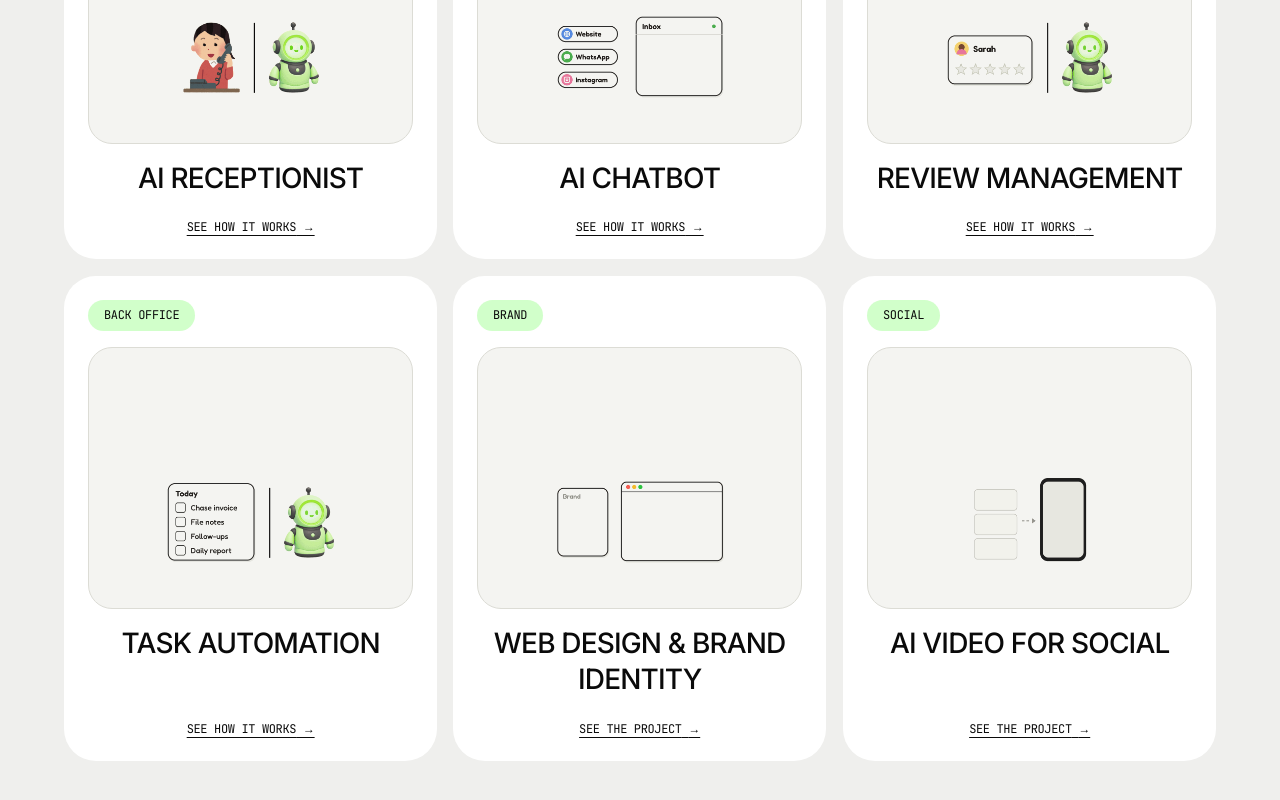
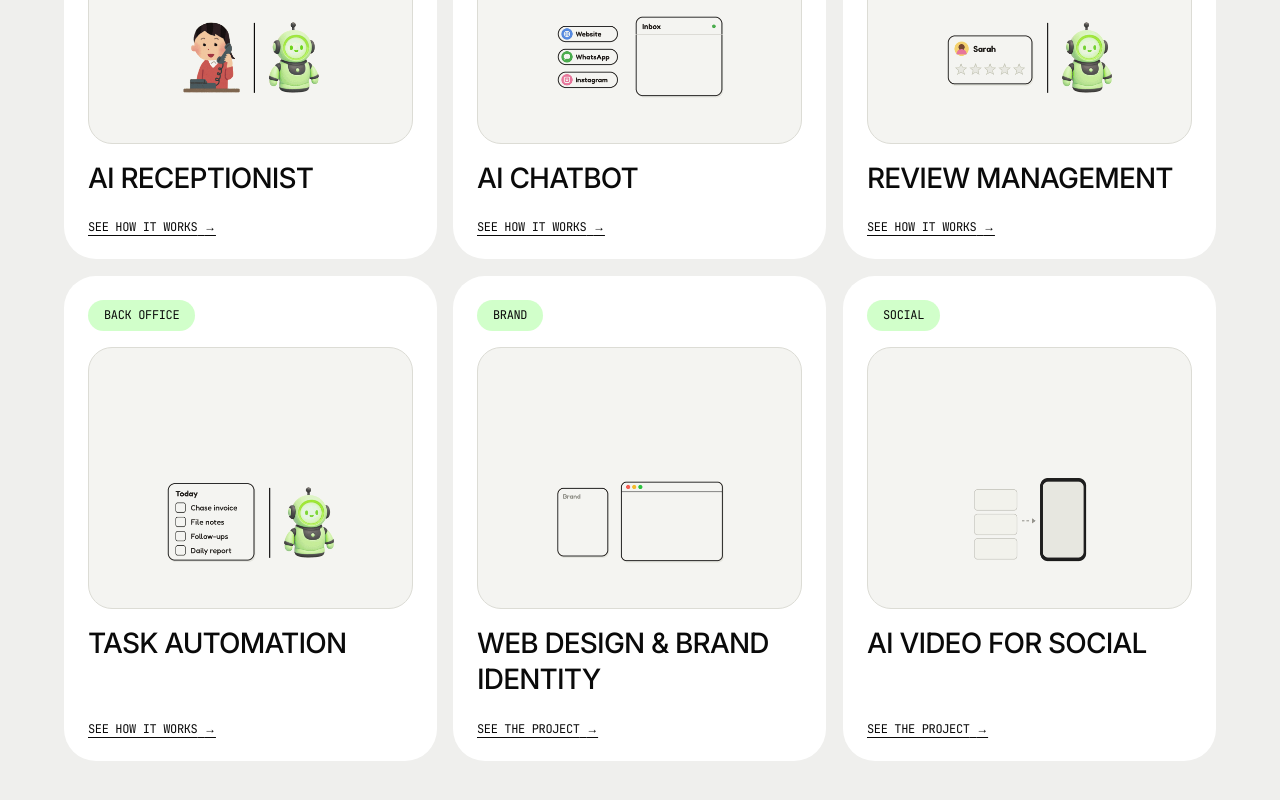
Before and after one commit to phasetask-eng/truephase-dashboard, a Next.js app: page / in a window 1280 px wide. Shown: the part 1340-2140 px from the top of the page. Built offline with nearby package versions, Linux system fonts and the light colour scheme; no server answers.

Commit message:
Service cards: title and link left-aligned under the animation

```diff
--- a/app/globals.css
+++ b/app/globals.css
@@ -978,10 +978,11 @@ html:not(.motion-ready) .record-line { opacity: 1; transform: none; }
   mix-blend-mode: multiply;
 }
 /* Cards with an animation: tag, then the animation, then the title and the
-   link, both centred. Visual order only; the title stays first in the markup. */
+   link, left-aligned like the rest of the card. Visual order only; the title
+   stays first in the markup. */
 .service-card-media .svc-media { order: 1; }
-.service-card-media h3 { order: 2; text-align: center; }
-.service-card-media .svc-more { order: 3; align-self: center; }
+.service-card-media h3 { order: 2; }
+.service-card-media .svc-more { order: 3; }
 /* pushed to the bottom so the cue sits on the same line across a row of cards
    whose copy runs to different lengths */
 .svc-more {
```
